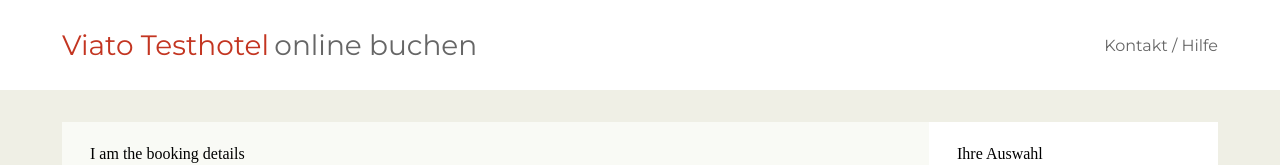
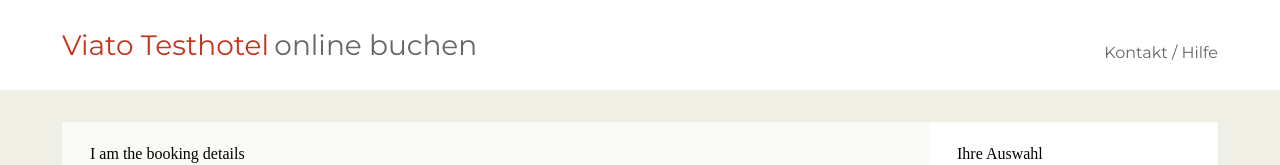
Before and after one commit to vibueno/viato_buchungsmaschine, a React app: page / in a window 1280 px wide. Shown: the top 165 px of the page. Built offline with nearby package versions, Linux system fonts and the light colour scheme.

Commit message:
Contact link top margin

```diff
--- a/src/index.scss
+++ b/src/index.scss
@@ -34,6 +34,7 @@ h3 {
 }
 
 h4 {
+  margin: 0.9rem 0 0 0;
   font: 400 16px/19px Montserrat, Arial, Helvetica;
   letter-spacing: 0;
   color: $color-grey-1;
```
